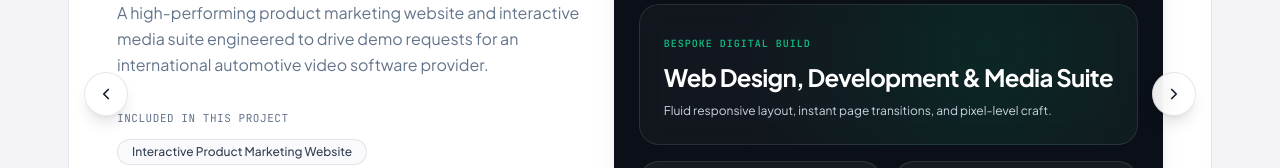
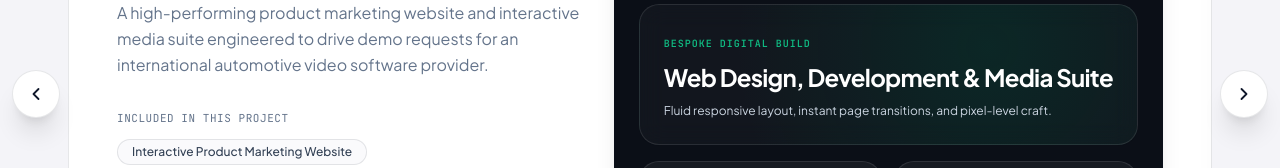
Before and after one commit to olamide1738/halveron-website, a Next.js app: page / in a window 1280 px wide. Shown: the part 3757-3925 px from the top of the page. Built offline with nearby package versions, Linux system fonts and the light colour scheme; a web font is replaced by a local one.

Commit message:
fix: position slider navigation arrows outside the showcase card box

```diff
--- a/components/FeaturedShowcase.jsx
+++ b/components/FeaturedShowcase.jsx
@@ -59,7 +59,7 @@ export function FeaturedShowcase() {
   };
 
   return (
-    <Section paper className="relative overflow-hidden py-24">
+    <Section paper className="relative py-24">
       <div className="relative z-10">
         {/* Section Header with Tabs & Controls */}
         <div className="flex flex-col justify-between gap-6 md:flex-row md:items-end">
@@ -136,9 +136,11 @@ export function FeaturedShowcase() {
           </div>
         </div>
 
-        {/* Interactive Slider Track Container */}
+        {/* Interactive Slider Container with Outside Navigation Arrows */}
+        <div className="relative mt-12">
+          {/* Inner Carousel Track Box */}
           <div
-          className="relative mt-12 overflow-hidden rounded-3xl"
+            className="overflow-hidden rounded-3xl"
             onMouseEnter={() => setIsPaused(true)}
             onMouseLeave={() => setIsPaused(false)}
             onTouchStart={onTouchStart}
@@ -279,17 +281,18 @@ export function FeaturedShowcase() {
               </div>
             ))}
           </div>
+        </div>
 
-          {/* Floating Prev / Next Navigation Arrows (Desktop overlay) */}
+        {/* Navigation Arrows OUTSIDE the box */}
         <button
           type="button"
           onClick={handlePrev}
           aria-label="Previous project"
-            className="hidden md:flex absolute left-4 top-1/2 -translate-y-1/2 z-20 h-11 w-11 items-center justify-center rounded-full border border-[#0F172A]/10 dark:border-white/15 bg-white/90 dark:bg-[#0B0F17]/90 backdrop-blur-md text-[#0F172A] dark:text-white shadow-lg hover:scale-110 hover:border-[#2F6BFF] hover:text-[#2F6BFF] transition-all cursor-pointer"
+          className="hidden md:flex absolute -left-5 lg:-left-7 xl:-left-14 2xl:-left-16 top-1/2 -translate-y-1/2 z-20 h-12 w-12 items-center justify-center rounded-full border border-[#0F172A]/10 dark:border-white/15 bg-white dark:bg-[#121826] text-[#0F172A] dark:text-white shadow-xl hover:scale-110 hover:border-[#2F6BFF] hover:text-[#2F6BFF] hover:shadow-glow transition-all cursor-pointer"
         >
           <svg
-              width="18"
-              height="18"
+            width="20"
+            height="20"
             viewBox="0 0 24 24"
             fill="none"
             stroke="currentColor"
@@ -304,11 +307,11 @@ export function FeaturedShowcase() {
           type="button"
           onClick={handleNext}
           aria-label="Next project"
-            className="hidden md:flex absolute right-4 top-1/2 -translate-y-1/2 z-20 h-11 w-11 items-center justify-center rounded-full border border-[#0F172A]/10 dark:border-white/15 bg-white/90 dark:bg-[#0B0F17]/90 backdrop-blur-md text-[#0F172A] dark:text-white shadow-lg hover:scale-110 hover:border-[#2F6BFF] hover:text-[#2F6BFF] transition-all cursor-pointer"
+          className="hidden md:flex absolute -right-5 lg:-right-7 xl:-right-14 2xl:-right-16 top-1/2 -translate-y-1/2 z-20 h-12 w-12 items-center justify-center rounded-full border border-[#0F172A]/10 dark:border-white/15 bg-white dark:bg-[#121826] text-[#0F172A] dark:text-white shadow-xl hover:scale-110 hover:border-[#2F6BFF] hover:text-[#2F6BFF] hover:shadow-glow transition-all cursor-pointer"
         >
           <svg
-              width="18"
-              height="18"
+            width="20"
+            height="20"
             viewBox="0 0 24 24"
             fill="none"
             stroke="currentColor"
```
Lines whose indentation alone changed are shown as unchanged.
